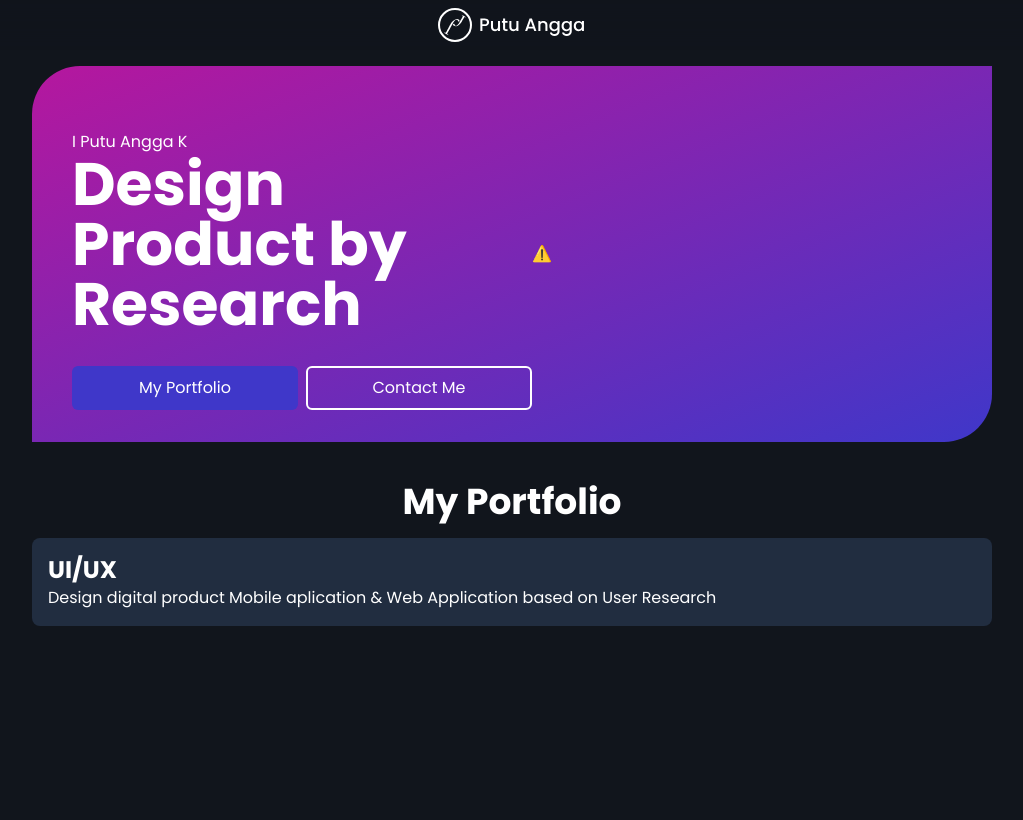
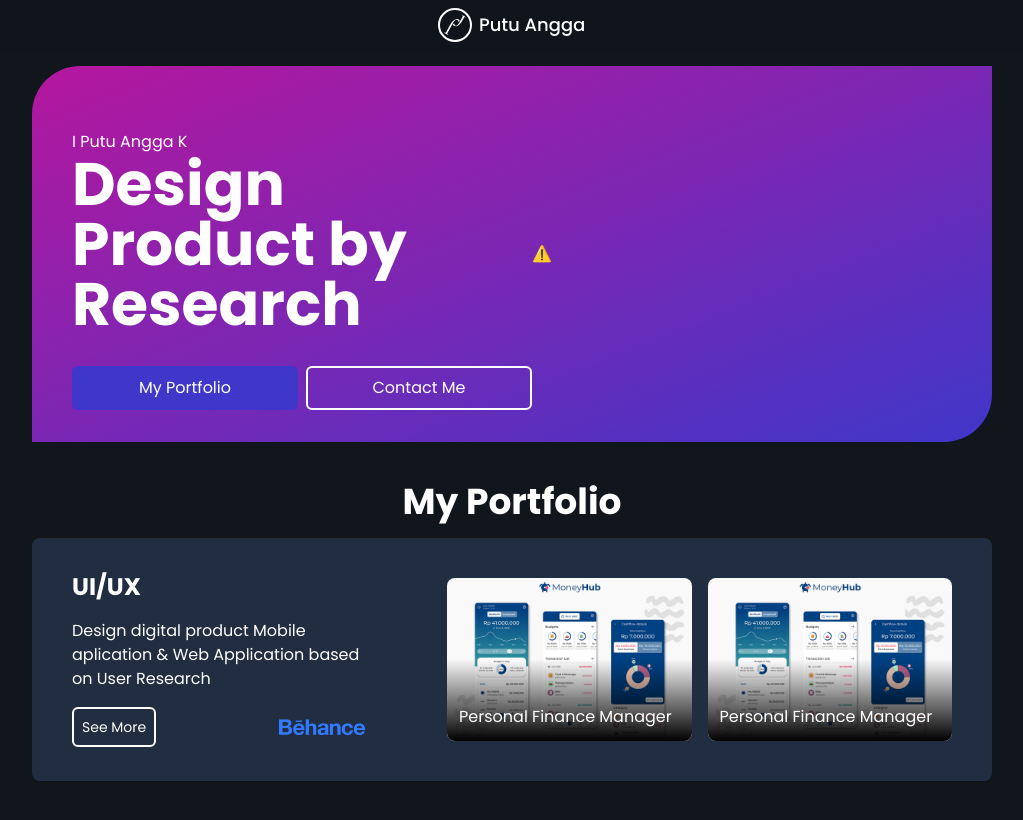
Before and after one commit to iputuanggak/home, a website: page index.html in a window 1280 px wide. Shown: the whole page, without its empty margins (128-1151 px from the left). Drawn offline with nearby package versions, Linux system fonts and the light colour scheme; no server answers.

Commit message:
uiux-section

```diff
--- a/index.html
+++ b/index.html
@@ -26,7 +26,7 @@
       <img src="/src/img/Logo.svg" alt="logo-image" class="m-auto" />
     </header>
 
-    <main class="relative px-2 md:px-6 lg:px-20 xl:px-40">
+    <main class="relative px-3 md:px-6 lg:px-20 xl:px-40">
       <!-- Hero -->
       <section id="hero">
         <div
@@ -46,7 +46,7 @@
             <!-- Hero-text -->
             <div class="w-full md:w-1/2">
               <div class="my-4 lg:my-8">
-                <h6 class="text-center md:text-left text-base">
+                <h6 class="text-center md:text-left text-sm xl:text-base">
                   I Putu Angga K
                 </h6>
                 <h1
@@ -56,16 +56,16 @@
                 </h1>
               </div>
               <!-- Button -->
-              <div class="grid grid-cols-1 md:grid-cols-2 gap-2">
+              <div class="grid md:grid-cols-2 gap-2">
                 <button
                   type="button"
-                  class="bg-primary-color hover:bg-hover-color hover:text-primary-color p-2 rounded-md text-center text-base"
+                  class="bg-primary-color hover:bg-hover-color hover:text-primary-color p-2 rounded-md text-center text-sm xl:text-base"
                 >
                   My Portfolio
                 </button>
                 <button
                   type="button"
-                  class="hover:bg-hover-color hover:text-primary-color border-2 border-white p-2 rounded-md text-center text-base"
+                  class="hover:bg-hover-color hover:text-primary-color border-2 border-white p-2 rounded-md text-center text-sm xl:text-base"
                 >
                   Contact Me
                 </button>
@@ -85,13 +85,73 @@
           </h2>
           <!-- list of portfolio -->
           <!-- ui/ux -->
-          <div class="container w-full bg-surface-color px-4 py-4 md:pr-0 my-4 rounded-lg">
-            <div class="">
+          <div class="container bg-surface-color px-4 py-4 my-4 md:p-6 lg:px-10 rounded-lg md:flex md:space-x-7 lg:space-x-0">
+            <!-- text -->
+            <div class="md:w-1/3 md:max-h-fit md:self-center">
               <h3 class="font-bold text-2xl">UI/UX</h3>
-              <p class="text-base">Design digital product Mobile aplication & Web Application based on User Research</p>
+              <p class="text-sm xl:text-base my-4">
+                Design digital product Mobile aplication & Web Application based
+                on User Research
+              </p>
+              <div class="hidden md:flex md:justify-between md:items-center ">
+                <button
+                  type="button"
+                  class="hover:bg-hover-color hover:text-primary-color border-2 border-white p-2 rounded-md text-center text-sm"
+                >
+                  See More
+                </button>
+                <img src="src/img/portfolio/Behance_logo 1.png" alt="Behance_logo" class="h-4 w-auto">
+              </div>
             </div>
-            <div>
+            <!-- portfolio Image -->
+            <div
+              class="flex overflow-x-auto -mx-4 md:mx-0 my-4 snap-x scroll-px-4 px-4 md:p-0 space-x-4 md:w-2/3 lg:justify-end"
+            >
+              <div class="flex-none box-border w-56 xl:w-5/12 h-auto snap-start">
+                <div class="relative rounded-lg overflow-hidden">
+                  <img
+                    src="src/img/portfolio/UIUX Image.png"
+                    alt="ui-ux-image"
+                  />
+                  <div
+                    class="absolute bottom-0 bg-gradient-to-t from-black to-transparent w-full h-1/2 p-3"
+                  >
+                    <div class="relative w-full h-full">
+                      <p class="block absolute bottom-0 text-sm xl:text-base">
+                        Personal Finance Manager
+                      </p>
+                    </div>
+                  </div>
+                </div>
+              </div>
 
+              <div class="flex-none box-border w-56 xl:w-5/12 h-auto snap-end">
+                <div class="relative rounded-lg overflow-hidden">
+                  <img
+                    src="src/img/portfolio/UIUX Image.png"
+                    alt="ui-ux-image"
+                  />
+                  <div
+                    class="absolute bottom-0 bg-gradient-to-t from-black to-transparent w-full h-1/2 p-3"
+                  >
+                    <div class="relative w-full h-full">
+                      <p class="block absolute bottom-0 text-sm xl:text-base">
+                        Personal Finance Manager
+                      </p>
+                    </div>
+                  </div>
+                </div>
+              </div>
+            </div>
+            <!-- see more button -->
+            <div class="flex justify-between items-center md:hidden">
+              <button
+                type="button"
+                class="hover:bg-hover-color hover:text-primary-color border-2 border-white p-2 rounded-md text-center text-sm"
+              >
+                See More
+              </button>
+              <img src="src/img/portfolio/Behance_logo 1.png" alt="Behance_logo" class="h-4 w-auto">
             </div>
           </div>
         </div>
```
Also changed, not shown: dist/output.css, src/img/portfolio/Behance_logo 1.png (added), src/img/portfolio/UIUX Image.png (added).
